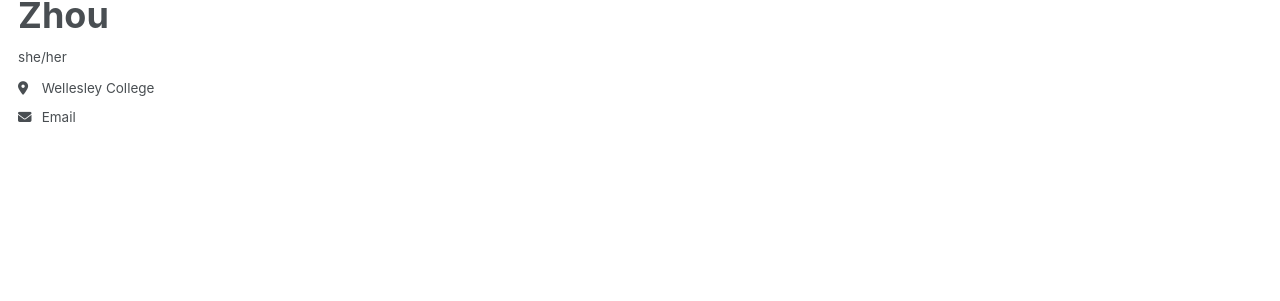
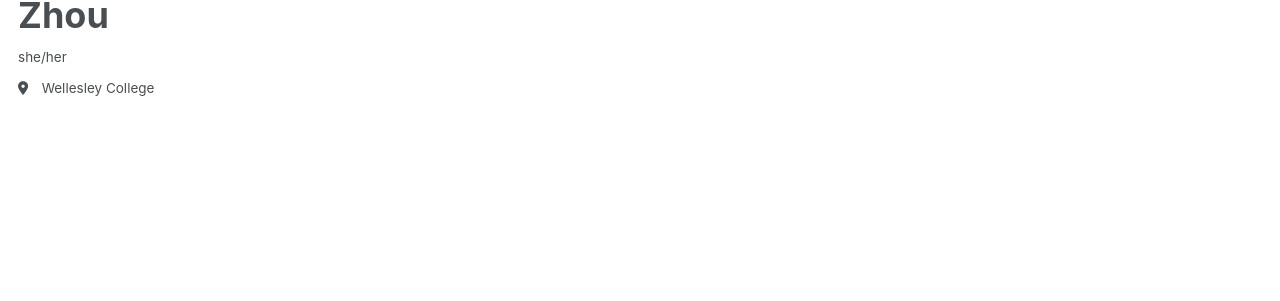
Before and after one commit to cakezhou/cakezhou.github.io, a Jekyll site: the page built from _pages/about.md, in a window 1280 px wide. Shown: the part 333-634 px from the top of the page. Built offline with Jekyll 4.4.1, drawn with Linux system fonts in a browser that asks for light colours; a script bundle is joined from its source files by our own code; library files that are not in the unit come from our copies.

Commit message:
Comment out email address in config file

```diff
--- a/_config.yml
+++ b/_config.yml
@@ -30,7 +30,7 @@ author:
   location         : "Wellesley College"
   employer         : # "Red Brick University"
   uri              : #  URL
-  email            : "kz105@wellesley.edu"
+  #email            : "kz105@wellesley.edu"
 
   # Academic websites
   academia         : # URL
```
